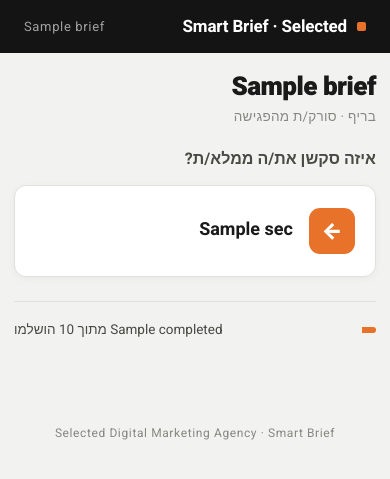
After one commit to selectedsem-stack/selected-smart-brief, a Flask app: template app/templates/pick.html in a window 390 px wide. The commit adds this page. Shown: the top 479 px of the page. Run offline with Flask 3, Linux system fonts and the light colour scheme; the template is opened without the code that fills it: most values are stand-ins (such as "Sample title", 1, 10 or a date in 2020).

Commit message:
Add participant picker — QR now opens "who are you?" instead of dashboard
The QR on the brief dashboard previously linked to /b/<id>, which is the
operator's full dashboard (QR card, send-for-approval CTA, preview button,
status badges). When team members scanned it on a phone they got all that
chrome instead of a clean entry into their section.

This change introduces a dedicated participant landing page:

- New route GET /b/<id>/pick renders pick.html — a mobile-first list of
  3 large tappable cards (about / SEO / PPC), each with a short
  description, a status marker (✓ filled / ← empty), and a progress bar
  showing X of Y completed.
- The QR generated on the dashboard now points to /pick, not /b/<id>.
- After form submit the redirect goes to /pick (was: dashboard) so a
  participant can fill another section or close the tab without ever
  seeing operator chrome.
- The "back" button in the participant form also returns to /pick.

The dashboard at /b/<id> is unchanged in role: it remains the operator's
view (open the URL on the meeting room PC, watch sections fill in real
time, hit "send for approval" when done).

Section descriptions on the picker are kept in pick.html as a small
display map — they are presentation copy, not data, so they don't belong
in fields.json.

Co-Authored-By: Claude Opus 4.7 (1M context) <noreply@anthropic.com>

```diff
--- a/app/static/css/app.css
+++ b/app/static/css/app.css
@@ -356,6 +356,93 @@ a:hover { text-decoration: underline; }
   color: var(--text-soft);
 }
 
+/* ── Picker (QR landing) ── */
+.picker-list {
+  display: flex;
+  flex-direction: column;
+  gap: 12px;
+  margin-top: 14px;
+  margin-bottom: 24px;
+}
+
+.picker-card {
+  display: flex;
+  align-items: center;
+  gap: 16px;
+  padding: 22px 20px;
+  background: #fff;
+  border: 1.5px solid var(--gray-line);
+  border-radius: 12px;
+  text-decoration: none;
+  color: inherit;
+  min-height: 88px;
+  box-shadow: 0 2px 8px rgba(0,0,0,0.04);
+  transition: border-color 0.15s, transform 0.05s, box-shadow 0.15s;
+}
+.picker-card:hover {
+  border-color: var(--orange);
+  text-decoration: none;
+  box-shadow: 0 4px 16px rgba(232,114,42,0.14);
+}
+.picker-card:active { transform: scale(0.99); }
+.picker-card.filled {
+  background: #f4f9f4;
+  border-color: #c5dfc8;
+}
+
+.picker-card .marker {
+  width: 46px;
+  height: 46px;
+  border-radius: 11px;
+  display: flex;
+  align-items: center;
+  justify-content: center;
+  font-size: 22px;
+  font-weight: 900;
+  flex-shrink: 0;
+  background: var(--orange);
+  color: #fff;
+}
+.picker-card.filled .marker {
+  background: var(--success);
+}
+
+.picker-card .text { flex: 1; min-width: 0; }
+.picker-card .label {
+  font-size: 18px;
+  font-weight: 700;
+  line-height: 1.2;
+}
+.picker-card .desc {
+  font-size: 13.5px;
+  color: var(--text-soft);
+  margin-top: 3px;
+  line-height: 1.4;
+}
+
+.picker-progress {
+  margin-top: 24px;
+  padding-top: 18px;
+  border-top: 1px solid var(--gray-line);
+  font-size: 13.5px;
+  color: var(--text-mid);
+  display: flex;
+  align-items: center;
+  gap: 14px;
+}
+.picker-progress .bar {
+  flex: 1;
+  height: 6px;
+  background: var(--gray-bg);
+  border-radius: 3px;
+  overflow: hidden;
+}
+.picker-progress .bar-fill {
+  height: 100%;
+  background: var(--orange);
+  transition: width 0.3s ease;
+}
+
 /* ── Footer ── */
 .app-footer {
   text-align: center;
--- a/app/templates/participant.html
+++ b/app/templates/participant.html
@@ -42,7 +42,7 @@
 
   <div class="form-actions">
     <button type="submit" class="btn btn-lg">שמור סקשן</button>
-    <a href="{{ url_for('public.brief_dashboard', brief_id=brief.id) }}" class="btn btn-outline">חזור לבריף</a>
+    <a href="{{ url_for('public.brief_picker', brief_id=brief.id) }}" class="btn btn-outline">חזור</a>
   </div>
 </form>
 {% endblock %}
--- /dev/null
+++ b/app/templates/pick.html
@@ -0,0 +1,49 @@
+{% extends "base.html" %}
+{% block title %}{{ brief.client_name }} — בחר סקשן{% endblock %}
+
+{% block header_meta %}{{ brief.client_name }}{% endblock %}
+
+{# Display copy for each department — kept here (not in fields.json) since it's
+   purely UI/presentation, not data. #}
+{% set DEPT_DESCRIPTIONS = {
+  'about': 'פרטי החברה, איש קשר ובידולים',
+  'seo':   'ביטויים, אסטרטגיית תוכן ונכסים',
+  'ppc':   'תקציב, פלטפורמות וקהל יעד',
+} %}
+
+{% block content %}
+<div style="margin-bottom:8px;">
+  <h1 style="font-size:26px;font-weight:900;letter-spacing:-0.02em;line-height:1.15;">
+    {{ brief.client_name }}
+  </h1>
+  <div style="color:var(--text-soft);font-size:13.5px;margin-top:4px;letter-spacing:0.02em;">
+    בריף · סורק/ת מהפגישה
+  </div>
+</div>
+
+<h2 style="font-size:16px;font-weight:700;color:var(--text-mid);margin-top:20px;">
+  איזה סקשן את/ה ממלא/ת?
+</h2>
+
+<div class="picker-list">
+  {% for sec in sections_status %}
+    <a class="picker-card {% if sec.has_data %}filled{% endif %}"
+       href="{{ url_for('public.participant_form', brief_id=brief.id, dept=sec.dept) }}">
+      <div class="marker">
+        {% if sec.has_data %}✓{% else %}←{% endif %}
+      </div>
+      <div class="text">
+        <div class="label">{{ sec.label_he }}</div>
+        <div class="desc">{{ DEPT_DESCRIPTIONS.get(sec.dept, '') }}</div>
+      </div>
+    </a>
+  {% endfor %}
+</div>
+
+<div class="picker-progress">
+  <div class="bar">
+    <div class="bar-fill" style="width: {{ progress_pct }}%;"></div>
+  </div>
+  <div>{{ completed }} מתוך {{ total }} הושלמו</div>
+</div>
+{% endblock %}
```
Also changed, not shown: app/routes/public.py (+41 -2 lines).
